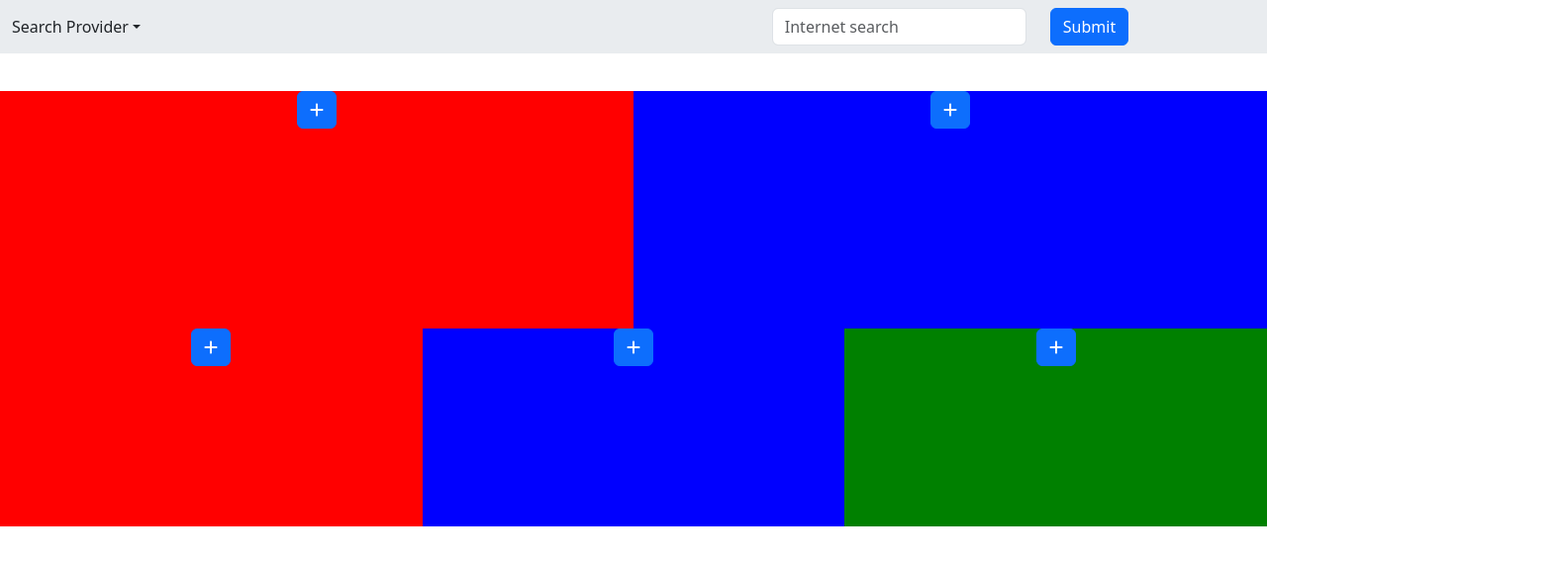
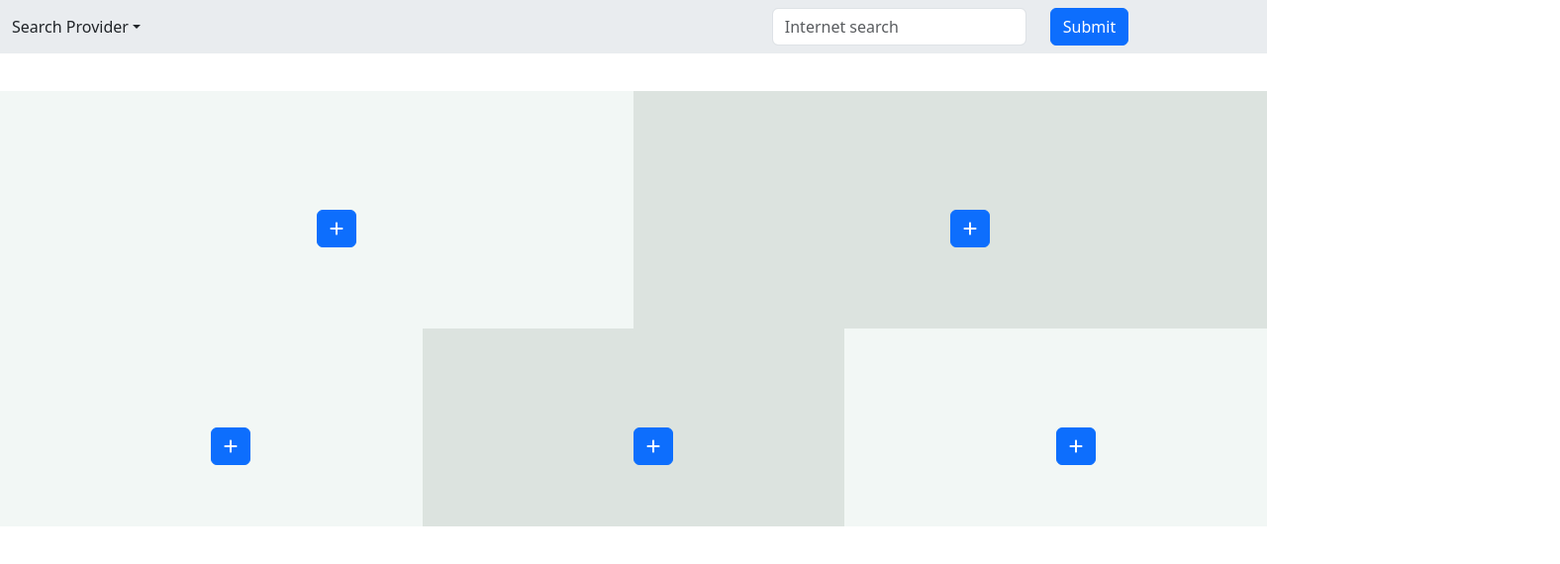
Before and after one commit to dvdzmr/bite, a React (Vite) app: page / in a window 1280 px wide. Shown: the top 570 px of the page at 99% size, 1576 px wide, since content can reach past the window. Built offline with nearby package versions, Linux system fonts and the light colour scheme.

Commit message:
Added groundwork for displaying widgets

```diff
--- a/src/components/components.grid.jsx
+++ b/src/components/components.grid.jsx
@@ -15,13 +15,13 @@ export default class Grid extends React.Component {
         return (
             <Container fluid>
                 <Row className="first_row">
-                    <Col className="red"><Widgets/></Col>
-                    <Col className="blue"><Widgets/></Col>
+                    <Col className="lightgray"><Widgets/></Col>
+                    <Col className="mediumgray"><Widgets/></Col>
                 </Row>
                 <Row className="second_row">
-                    <Col className="red"><Widgets/></Col>
-                    <Col className="blue"><Widgets/></Col>
-                    <Col className="green"><Widgets/></Col>
+                    <Col className="lightgray"><Widgets/></Col>
+                    <Col className="mediumgray"><Widgets/></Col>
+                    <Col className="lightgray"><Widgets/></Col>
                 </Row>
             </Container>
         );
--- a/src/components/components.widgets.jsx
+++ b/src/components/components.widgets.jsx
@@ -5,16 +5,63 @@ import {FontAwesomeIcon} from "@fortawesome/react-fontawesome";
 import {faPlus} from "@fortawesome/free-solid-svg-icons";
 import Button from "react-bootstrap/Button";
 
+// Manually add entries from ./widgets/ here
+const widgetList = ["Weather", "Stocks", "Clock", "PhotoAlbum"];
+
+
+
 export default class Widgets extends React.Component {
     constructor(props) {
         super(props);
+        this.state = {
+            showList: false,
+            showWidget: false,
+            widget: null
+        }
     }
 
     render() {
+        const showWidgetList = () => {
+            this.setState({show: !this.state.show});
+        };
+
+        const addSelectedWidget = (widgetName) => {
+            console.log("clicked widget:", widgetName);
+            this.setState({showWidget: true});
+            this.setState({widget: widgetName});
+        }
+
+        const showWidgets = () => {
+            if (this.state.widget === "Weather") {
+                return <h1>Weather</h1>
+            }
+            if (this.state.widget === "Stocks") {
+                return <h1>Stocks</h1>
+            }
+            if (this.state.widget === "Clock") {
+                return <h1>Clock</h1>
+            }
+            if (this.state.widget === "PhotoAlbum") {
+                return <h1>Photo Album</h1>
+            }
+            return <h1>Error no widget found</h1>
+        }
         return (
-            <div className="widget-container">
-                <Button><FontAwesomeIcon icon={faPlus}/></Button>
+            <>{!this.state.showWidget?
+
+            <div className={!this.state.show ? "widget-container_default" : "widget-container_clicked"}>
+                <Button active={this.state.show} onClick={showWidgetList}><FontAwesomeIcon icon={faPlus}/>
+                </Button>
+                {this.state.show ? <div className="widget_text">
+                <ul className="widget_list">
+                    {widgetList.map(function(widget, index) {
+                        return <li key={index}> <Button onClick={() => addSelectedWidget(widget)}>{widget}</Button></li>
+                    })}
+                </ul>
+                </div> : null}
             </div>
+                : <div>{showWidgets()}</div>}
+            </>
         );
     }
 }
--- a/src/components/css/grid.css
+++ b/src/components/css/grid.css
@@ -6,14 +6,10 @@
     height: 25vh;
 }
 
-.green {
-    background-color: green;
+.mediumgray {
+    background-color: #dce3df;
 }
 
-.red {
-    background-color: red;
+.lightgray {
+    background-color: #f2f7f5;
 }
-
-.blue {
-    background-color: blue;
-}
--- a/src/components/css/widgets.css
+++ b/src/components/css/widgets.css
@@ -1,5 +1,29 @@
-.widget-container {
-    display:flex;
-    justify-content:center;
-    vertical-align: middle;
+.widget-container_default {
+    position: relative;
+    top: 50%;
+    left: 50%;
+    transition: top 0.3s ease;
 }
+
+.widget-container_clicked{
+    position: relative;
+    top: 30%;
+    left: 50%;
+    transition: top 0.3s ease;
+}
+
+.widget_text {
+    margin-top: 1%;
+    animation: fadeIn 1.5s;
+}
+
+@keyframes fadeIn {
+    0% { opacity: 0; }
+    100% { opacity: 1; }
+}
+
+.widget_list {
+    padding: 0;
+    margin: 0;
+    list-style: none;
+}
```
Also changed, not shown: src/components/widgets/widget.weather.jsx (added, +15 -0 lines).
